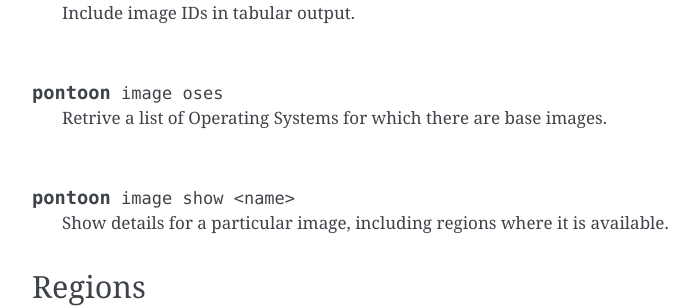
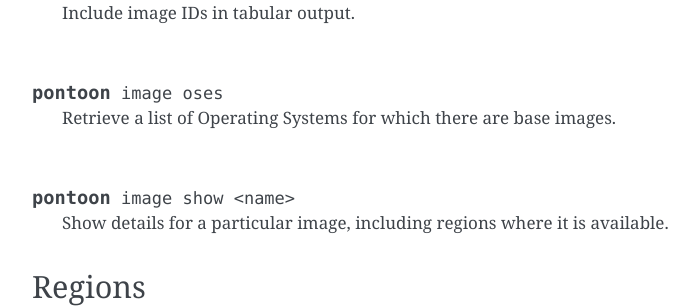
Before and after one commit to duggan/pontoon, a Sphinx documentation site: the page built from docs/user/reference.rst, in a window 1280 px wide and 900 px high, scrolled down 4954 px. Shown: the part 154-462 px from the top of the window, without its empty margins (388-1087 px from the left). Built offline with Sphinx 7.4.7, drawn with Linux system fonts in a browser that asks for light colours; some of the changed text lies outside the part shown.

Commit message:
Fix typos in documentation

```diff
--- a/docs/README.rst
+++ b/docs/README.rst
@@ -209,7 +209,7 @@
 Set the ``MOCK`` environment variable (to anything) to return mock
 request data instead of querying Digital Ocean.
 
-This is implemented soley for end-to-end testing of the CLI, but you may
+This is implemented solely for end-to-end testing of the CLI, but you may
 find it useful in some other scenarios.
 
 .. |Build Status on Linux| image:: https://travis-ci.org/duggan/pontoon.png?branch=master
--- a/docs/dev/testing.rst
+++ b/docs/dev/testing.rst
@@ -81,7 +81,7 @@
 Set the ``MOCK`` environment variable (to anything) to return mock
 request data instead of querying Digital Ocean.
 
-This is implemented soley for end-to-end testing of the CLI, but you may
+This is implemented solely for end-to-end testing of the CLI, but you may
 find it useful in some other scenarios.
 
 Addendum
--- a/docs/user/install.rst
+++ b/docs/user/install.rst
@@ -9,4 +9,4 @@
 
 Pontoon works with Pythons 2.6 through 3.5, and should work on any Linux/BSD with Python support.
 
-It's also possible to use pontoon on Windows, though portions of the configuarion command (which make use of Linux CLI tools like OpenSSH) do not work.
+It's also possible to use pontoon on Windows, though portions of the configuration command (which make use of Linux CLI tools like OpenSSH) do not work.
--- a/docs/user/reference.rst
+++ b/docs/user/reference.rst
@@ -340,7 +340,7 @@
 
 .. option:: pontoon image oses
 
-   Retrive a list of Operating Systems for which there are base images.
+   Retrieve a list of Operating Systems for which there are base images.
 
 |
 
@@ -442,7 +442,7 @@
 
 .. option:: pontoon sshkey show <name>
 
-   Retrive a public key by name.
+   Retrieve a public key by name.
 
 |
 
```
Also changed, not shown: CHANGELOG.md (+1 -1 lines), README.md (+1 -1 lines).
